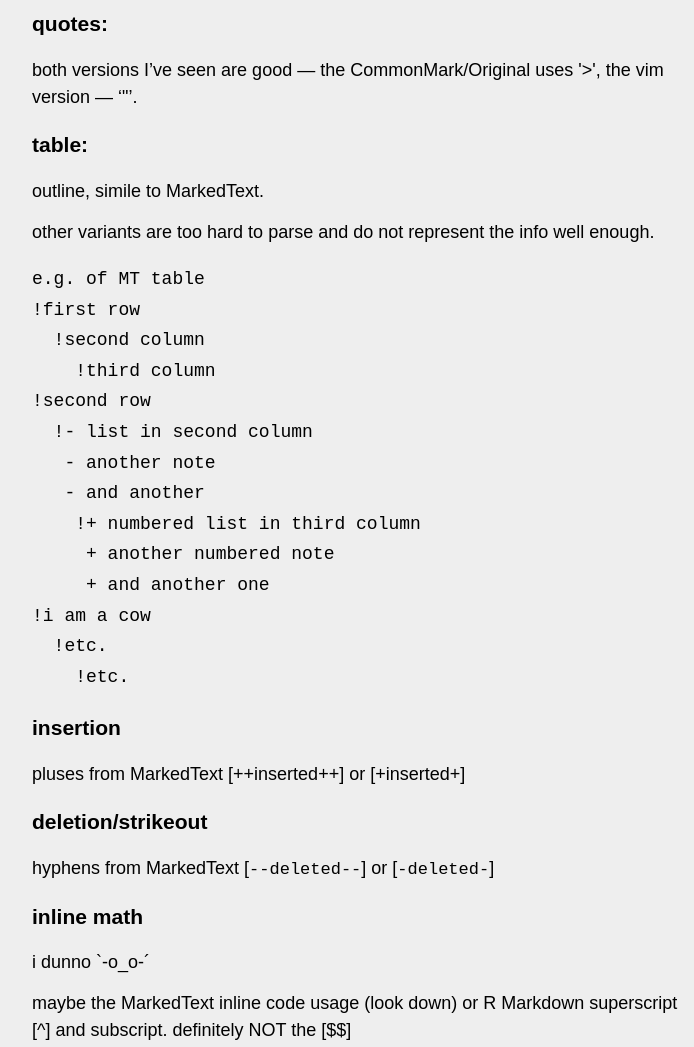
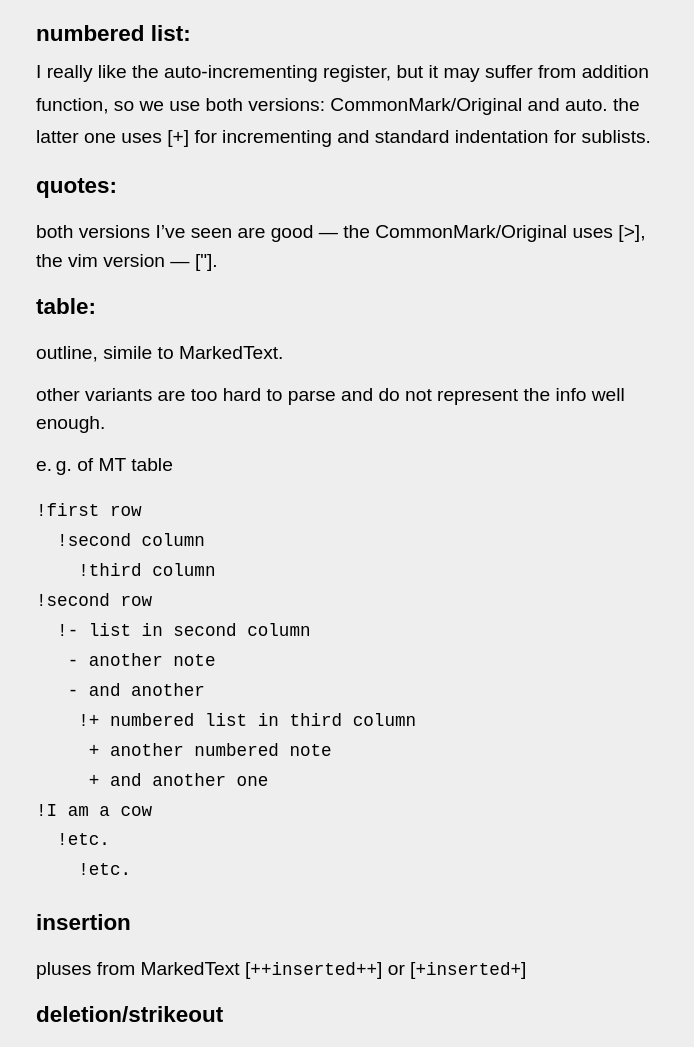
Before and after one commit to t0ster30/t0ster30.github.io, a plain HTML site: page markup.html in a window 1280 px wide. Shown: the part 932-1979 px from the top of the page, without its empty margins (284-978 px from the left). Drawn offline with Linux system fonts and the light colour scheme.

````diff
--- a/a.css
+++ b/a.css
@@ -1 +1 @@
-:root{scroll-behavior:smooth}body{margin:auto;max-width:40rem;padding:.7rem;font:1.2rem/1.7 mg,sans-serif;background-color:#eee}big{font-size:3rem}a{text-decoration:none;border-bottom-color:transparent;color:#933}a:hover{transition:border-color .3s;border-bottom:1px solid}a:after{position:relative;top:-.05rem;content:"*"}a#x:after{content:none}h1,h2,h3{margin:.8rem 0 .2rem}p{line-height:1.5;margin:.8rem 0 0}code{font-size:0.95rem}ul,ol{padding-left:1rem;margin:0}::selection{background-color:#ddd}
+:root{scroll-behavior:smooth}body{margin:auto;max-width:40rem;padding:.7rem;font:1.2em/1.7 mg,sans-serif;background-color:#eee}big{font-size:2em}a{text-decoration:none;border-bottom-color:transparent;color:#933}a:hover{transition:border-color .3s;border-bottom:1px solid}a:after{position:relative;top:-.05rem;content:"*"}#x:after{content:none}h1,h2,h3{margin:.8rem 0 .2rem}p{line-height:1.5;margin:.8rem 0 0}code,pre{font-size:1.1rem}ul,ol{padding-left:1rem;margin:0;list-style-position:outside}::selection{background-color:#ddd}svg path{transition:all ease .3s}svg:hover path{fill:#29d;transition:all ease .3s}
--- a/markup.html
+++ b/markup.html
@@ -1,11 +1,8 @@
-<!doctypehtml><meta charset=utf-8 name=viewport content="width=device-width"><link rel=icon type=image/x-icon href=f.png><style>:root{scroll-behavior:smooth}body{margin:auto;max-width:36em;padding:.7em;font:18px/1.7 mg,sans-serif;background-color:#eee}big{font-size:28px}a{text-decoration:none;border-bottom-color:transparent;color:#933}a:hover{transition:border-color 0.3s;border-bottom:1px solid}a:after{position:relative;top:-.05em;content:"*"}a.x:after{content:none}h1,h2,h3{margin:.8em 0 .2em}p{line-height:1.5;margin:.8em 0 0}code{font-size:17px}ul,ol{padding-left:16px;margin:0}::selection{background-color:#ddd}</style><h2>modern markup</h2><h3>headings</h3>use ‘#’, ‘§’, and ‘=’ at the start of a line.<p>heading numbering is done by introducing a [+] or standard numeration BEFORE the heading marker.<h3>bold</h3> should be *bold* and **bold** [CommonMark]<h3>italic</h3>should be /italic/ and //italic// and __italic__ [CommonMark]<br><h3>bullet</h3>it is better to use a hyphen, though sometimes the bullet looks better.<br>[CommonMark] suggests to use both [*] and [-] for a simple bullet:<br>need to use '-' for em/en-dash and [*] for bullet.<p>also AsciiDoc proposes bulleting similar to headings:<pre>* first level
+<!doctypehtml><meta charset=utf-8 name=viewport content="width=device-width"><link rel=icon type=image/x-icon href=f.png><link rel=stylesheet href=a.css><h2>modern markup</h2><p>a collection of my notes upon common markup languages.<br>most of them suck, including html.<br>do <i>not</i> expect to understand each&every part of this.<li>έ̦ == &;<li>⅋ == or.<h3>headings</h3>use ‘#’, ‘§’, and ‘=’ at the start of a line.<p>heading numbering is done by introducing a [+] or standard numeration BEFORE the heading marker.<h3>bold</h3> should be *bold* έ̦ **bold** [CommonMark]<h3>italic</h3>should be /italic/ & //italic// & __italic__ according to CommonMark.<h3>bullet</h3>it is better to use a hyphen, though sometimes the bullet looks better.<br>CommonMark suggests to use both [*] & [-] for a simple bullet:<br>need to use [-] for em/en-dash and [*] for bullet.<p>also AsciiDoc proposes bulleting similar to headings:<pre>* first level
 ** second level
 *** third level
 ** second level again
-* first level again</pre><h3>numbered list:</h3>i really like the auto-incrementing register, but it may suffer from addition function, so we use both versions: CommonMark/Original and auto. auto uses '+' for incrementing and standard indentation for inner numeration.
-<h3>quotes:</h3><p>both versions I’ve seen are good — the CommonMark/Original uses '>', the vim version — ‘"’.
-<h3>table:</h3><p>outline, simile to MarkedText.<p>other variants are too hard to parse and do not represent the info well enough.<p><pre>e.g. of MT table
-!first row
+* first level again</pre><h3>numbered list:</h3>I really like the auto-incrementing register, but it may suffer from addition function, so we use both versions: CommonMark/Original and auto. the latter one uses [+] for incrementing and standard indentation for sublists.<h3>quotes:</h3><p>both versions I’ve seen are good — the CommonMark/Original uses [>], the vim version — ["].<h3>table:</h3><p>outline, simile to MarkedText.<p>other variants are too hard to parse and do not represent the info well enough.<p>e. g. of MT table<pre>!first row
   !second column
     !third column
 !second row
@@ -15,10 +12,18 @@
     !+ numbered list in third column
      + another numbered note
      + and another one
-!i am a cow
+!I am a cow
   !etc.
-    !etc.</pre><h3>insertion</h3><p>pluses from MarkedText [++inserted++] or [+inserted+]<h3>deletion/strikeout</h3><p>hyphens from MarkedText [<code>--deleted--</code>] or [<code>-deleted-</code>]<h3>inline math</h3><p>i dunno `-o_o-´<p>maybe the MarkedText inline code usage (look down) or R Markdown superscript [^] and subscript. definitely NOT the [$$]<h3>inline code</h3><ul><li>MarkedText implementation [;;monospaced;;]<li>or triple backtick [```meow```]<li>or R Markdown [`mono`]<li>or VimWiki [{{{mono and saved spacing}}}]<li>or ZimWiki [''mono'']</ul><h3>links and references</h3><ul><li>ctxt implementation <code>|link: http://example.com|</code><li>or MultiMarkdown implentation (maybe with parentheses)<li>or AsciiDoc/YAML-like<ul><li><code>link:/index.html</code><li><code>link:asciidoc[This document]</code></ul></ul><h3>links</h3><p>links are automatically found and highlighted:<pre>(title of a link)https://somewhere.org</pre><h3>small caps</h3><p>bangs and if more than two or three capitals<pre>[!small caps! or SMALL CAPS]</pre><h3>graphs</h3><p>R Markdown or grap. they are equally good, but grap does not work well with neatroff :(<br>I would like to use postscript or svgs for graphs a lot.<h3>table of contents</h3><p>automatic based on the headings.<h3>metadata</h3><p>title, author, and theme are in YAML/Beamer style.<br>we do not need a separator [<code>---</code>].<pre>
-title: Habits
+    !etc.</pre><h3>insertion</h3><p>pluses from MarkedText [<code>++inserted++</code>] or [<code>+inserted+</code>]<h3>deletion/strikeout</h3><p>hyphens from MarkedText [<code>--deleted--</code>] or [<code>-deleted-</code>]<h3>inline math</h3><p>I dunno `-o_o-´<p>maybe the MarkedText inline code usage (look down) or R Markdown superscript [^] and subscript. definitely not the [$$]<h3>inline code</h3><ul><li>MarkedText implementation [;;monospaced;;]<li>or triple backtick [```meow```]<li>or R Markdown [`mono`]<li>or VimWiki [{{{mono and saved spacing}}}]<li>or ZimWiki [''mono'']</ul><h3>links and references</h3><ul><li>ctxt implementation <code>|link: http://example.com|</code><li>or MultiMarkdown implentation (maybe with parentheses)<li>or AsciiDoc/YAML-like<ul><li><code>link:/index.html</code><li><code>link:asciidoc[This document]</code></ul></ul><h3>links</h3><p>links are automatically found and highlighted:<pre>(title of a link)https://somewhere.org</pre><h3>small caps</h3><p>bangs and if more than two or three capitals<pre>[!small caps! or SMALL CAPS]</pre><h3>graphs</h3><p>R Markdown or grap. they are equally good, but grap does not work well with neatroff :(<br>I would like to use postscript or svgs for graphs a lot.<h3>table of contents</h3><p>automatic based on the headings.<h3>metadata</h3><p>title, author, and theme are in YAML/Beamer style ⅋ iA’s.<br>we do not need a separator [<code>---</code>].<pre>title: Habits
 author: John Doe
 date: March 22 2005
-output: presentation (or txt/md/pdf/html)</pre><h3>images</h3><p>Commonmark, maybe with parentheses instead of brackets, or using @ [at sign] as in sent (linux and Slide (android)).<p>preferred:<code>(title)image.jpg</code><p>jpg|png|gif|webp are automatically loaded.<h3>marginal notes/sidenotes</h3><p>a second place where i say i dunno O_o<p>should be the same as footnotes, yet controllable by user<br>(the best is like on iA blog).<h3>footnotes</h3><ul><li>in Commonmark it is “^[footnote]”<li>in *roff it is \*[*] for placement and .FS\.FE for the actual footnote.</ul><h3>checkbox</h3><p>...meow.... (^~^)°<br>i dunno.<p>the default one is [ ] for unchecked and [-] or [*] for checked.<h3>comments</h3><p>pandoc/lua [<code>-- 'comment'</code>] or groff [ .\" ].<h3>chemistry</h3><p>SMILES.<p>Bonds are noted like this:<ul><li>C-C → Single bond<li>C=C → Double bond<li>C#C → Triple bond<li>C*C → Aromatic bond<li>C.C → Disconnected structures</ul><h3>not in use</h3><ul><li>‘:’, ‘;’, ‘.’, ‘,’, ‘_’<li>.. from reStructuredText<li>. from *roff<li>:: for ??<li>, for ??<li>!! for ??<li>!!! for ??<li>?? for ?? recursion :)<li>:emoji: for 😄</ul>maybe use ’em on the start of the line to signal something...<br><p>also the syntax *must* be easily understandable in <b>any</b> text editor.<hr><nav style="margin:0 0 4em 0"><a class=x href=/>back</a>
+output: presentation (or txt/md/pdf/html)
+
+
+	reciever
+	where
+	postal code
+
+	sender
+	postal code
+	from</pre><h3>images</h3><p>Commonmark, maybe with parentheses instead of brackets, or using @ [at sign] as in sent (linux, and Slide (android)).<p>preferred:<code>(title)image.jpg</code><p>jpg|png|gif|webp are automatically loaded.<h3>marginal notes/sidenotes</h3><p>a second place where I say I dunno O_o<p>should be the same as footnotes, yet controllable by user<br>(the best is like on <a href=//ia.net/design/blog>iA blog</a>).<h3>footnotes</h3><ul><li>in Commonmark it is “^[footnote]”<li>in *roff it is \*[*] for placement and .FS\.FE for the actual footnote.</ul><h3>checkbox</h3><p>...meow.... (^~^)°<br>I dunno.<p>the default one is [ ] for unchecked and [-] or [*] for checked.<h3>comments</h3><p>pandoc/lua [<code>-- 'comment'</code>] or groff [ .\" ].<h3>chemistry</h3><p>SMILES.<p>Bonds are noted like this:<ul><li>C-C → Single bond<li>C=C → Double bond<li>C#C → Triple bond<li>C*C → Aromatic bond<li>C.C → Disconnected structures</ul><h3>emoji</h3>:emoji: for 😄<h3>not in use</h3><ul><li>‘:’, ‘;’, ‘.’, ‘,’, ‘_’<li>.. from reStructuredText<li>. from *roff<li>:: for ??<li>, for ??<li>!! for ??<li>!!! for ??<li>?? for ?? (recursion :)</ul>maybe use ’em on the start of the line to signal something...<br><p>also the syntax *must* be easily understandable in <b>any</b> text editor.<hr><nav style="margin:0 0 4em 0"><a id=x href=/>back</a>
````
Also changed, not shown: 34a.html (+2 -2 lines), care.html (+1 -1 lines), eng.html (+1 -1 lines), index.htm (+1 -1 lines), typing.html (+1 -1 lines), m.png (added), m.webp (added).
